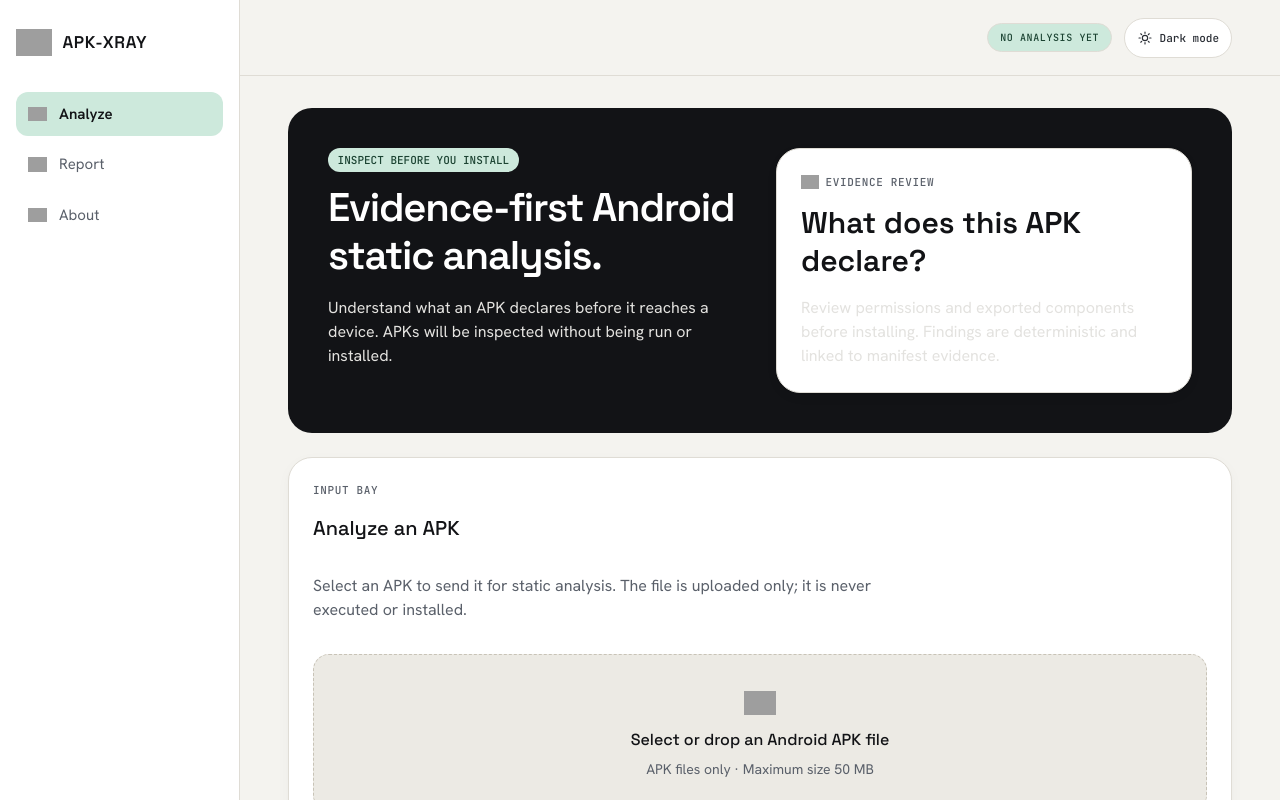
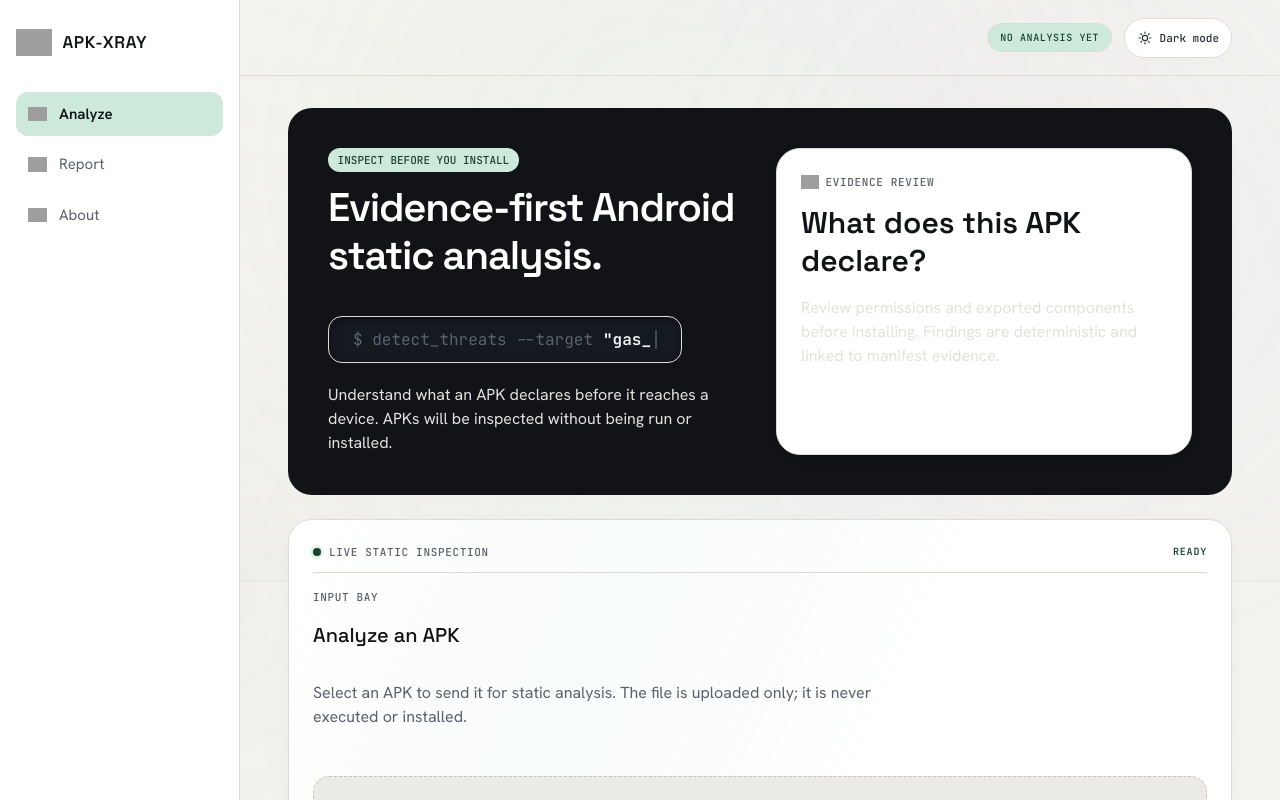
Before and after one commit to justsamridhi/APK-Xray, a React (Vite) app in the folder frontend/: page / in a window 1280 px wide. Shown: the top 800 px of the page. Built offline with nearby package versions, Linux system fonts and the light colour scheme; grey boxes are pictures that could not be loaded.

Commit message:
Frontend Updated

```diff
--- a/frontend/src/App.tsx
+++ b/frontend/src/App.tsx
@@ -49,6 +49,50 @@ function getInitialTheme(): Theme {
     // Storage may be unavailable in private browsing or a restricted environment.
   }
   return typeof window.matchMedia === 'function' && window.matchMedia('(prefers-color-scheme: dark)').matches ? 'dark' : 'light'
+}
+
+const typewriterTargets = [
+  '"fake_traffic_challan.apk"',
+  '"gas_bill_kyc_update.apk"',
+  '"parcel_delivery_duty.apk"',
+  '"govt_subsidy_scheme.apk"',
+  '"banking_support_patch.apk"',
+]
+
+function TypewriterTarget() {
+  const [text, setText] = useState('')
+
+  useEffect(() => {
+    let phraseIndex = 0
+    let characterIndex = 0
+    let deleting = false
+    let timer: number | undefined
+
+    const tick = () => {
+      const phrase = typewriterTargets[phraseIndex]
+      characterIndex += deleting ? -1 : 1
+      setText(phrase.slice(0, characterIndex))
+
+      if (!deleting && characterIndex === phrase.length) {
+        deleting = true
+        timer = window.setTimeout(tick, 1600)
+      } else if (deleting && characterIndex === 0) {
+        deleting = false
+        phraseIndex = (phraseIndex + 1) % typewriterTargets.length
+        timer = window.setTimeout(tick, 400)
+      } else {
+        timer = window.setTimeout(tick, deleting ? 45 : 85)
+      }
+    }
+
+    tick()
+    return () => { if (timer !== undefined) window.clearTimeout(timer) }
+  }, [])
+
+  return <div className="typewriter-box" aria-label={`Example APK target: ${text || typewriterTargets[0]}`}>
+    <span className="typewriter-prefix">$ detect_threats --target</span>
+    <span className="typewriter-text" aria-hidden="true">{text}</span><span className="cursor" aria-hidden="true" />
+  </div>
 }
 
 function AnalyzePage({ onReport }: { onReport: (report: ReportData) => void }) {
@@ -123,10 +167,11 @@ function AnalyzePage({ onReport }: { onReport: (report: ReportData) => void }) {
 
   return <main className="page-content">
     <section className="hero-panel">
-      <div><Badge tone="safe">INSPECT BEFORE YOU INSTALL</Badge><h1>Evidence-first Android static analysis.</h1><p>Understand what an APK declares before it reaches a device. APKs will be inspected without being run or installed.</p></div>
+      <div><Badge tone="safe">INSPECT BEFORE YOU INSTALL</Badge><h1>Evidence-first Android static analysis.</h1><TypewriterTarget /><p>Understand what an APK declares before it reaches a device. APKs will be inspected without being run or installed.</p></div>
       <Card><span className="eyebrow"><Icon name="shieldCheck" /> EVIDENCE REVIEW</span><h2>What does this APK declare?</h2><p className="page-intro">Review permissions and exported components before installing. Findings are deterministic and linked to manifest evidence.</p></Card>
     </section>
-    <Card className="upload-placeholder">
+    <Card className="upload-placeholder scanner-deck">
+      <div className="scanner-deck-header"><span className="radar-dot" aria-hidden="true" /><span className="eyebrow">LIVE STATIC INSPECTION</span><span className="scanner-deck-status">READY</span></div>
       <span className="eyebrow">INPUT BAY</span>
       <h2>Analyze an APK</h2>
       <p className="page-intro">Select an APK to send it for static analysis. The file is uploaded only; it is never executed or installed.</p>
@@ -494,5 +539,14 @@ export default function App() {
     }
   }, [theme])
 
+  useEffect(() => {
+    const updateAmbientGlow = (event: MouseEvent) => {
+      document.documentElement.style.setProperty('--mouse-x', `${(event.clientX / window.innerWidth) * 100}%`)
+      document.documentElement.style.setProperty('--mouse-y', `${(event.clientY / window.innerHeight) * 100}%`)
+    }
+    window.addEventListener('mousemove', updateAmbientGlow, { passive: true })
+    return () => window.removeEventListener('mousemove', updateAmbientGlow)
+  }, [])
+
   return <><div className='ambient-glow' /><div className='grid-bg' /><div className='scanline' /><div className='bg-radial' /><div className='bg-radial-2' /><NavigationLayout currentPath={path} theme={theme} onThemeToggle={() => setTheme((current) => current === 'light' ? 'dark' : 'light')}><div className="shell">{path === '/report/sample' ? <SampleReportPage /> : path === '/report' || path.startsWith('/report/') ? <ReportPage activeReport={report} onReport={setReport} /> : path === '/about' ? <AboutPage /> : <AnalyzePage onReport={setReport} />}<footer className="footer demo-note"><span>STATIC ANALYSIS · EVIDENCE REVIEW</span><span>APKS ARE NEVER EXECUTED</span></footer></div></NavigationLayout></>
 }
--- a/frontend/src/styles.css
+++ b/frontend/src/styles.css
@@ -61,7 +61,7 @@ html { overflow-x: hidden; }
 body { margin: 0; color: var(--text); background: var(--background); transition: background-color .15s, color .15s; }
 button, input { font: inherit; }
 button:focus-visible, a:focus-visible, [role="button"]:focus-visible { outline: 3px solid var(--text); outline-offset: 3px; }
-.application-layout { display: grid; grid-template-columns: 15rem minmax(0, 1fr); min-height: 100vh; }
+.application-layout { position: relative; z-index: 1; display: grid; grid-template-columns: 15rem minmax(0, 1fr); min-height: 100vh; }
 .sidebar { display: flex; flex-direction: column; gap: 2rem; padding: 1.5rem 1rem; background: var(--surface); border-right: 1px solid var(--border); }
 .sidebar-brand, .mobile-brand { display: inline-flex; align-items: center; gap: .65rem; color: var(--text); text-decoration: none; white-space: nowrap; }
 .sidebar-brand .brand-logo, .mobile-brand .brand-logo { width: 36px; height: 36px; }
@@ -434,7 +434,7 @@ button:focus-visible, a:focus-visible, [role="button"]:focus-visible { outline:
     linear-gradient(to right, rgba(255, 255, 255, 0.05) 1px, transparent 1px),
     linear-gradient(to bottom, rgba(255, 255, 255, 0.05) 1px, transparent 1px);
   pointer-events: none;
-  z-index: -1;
+  z-index: 0;
 }
 
 /* Dark mode grid */
@@ -453,7 +453,7 @@ button:focus-visible, a:focus-visible, [role="button"]:focus-visible { outline:
   position: fixed;
   inset: 0;
   pointer-events: none;
-  z-index: -1;
+  z-index: 0;
   background:
     radial-gradient(800px circle at var(--mouse-x, 50%) var(--mouse-y, 20%), rgba(185, 224, 207, 0.08), transparent 70%),
     radial-gradient(circle at 85% 35%, rgba(209, 201, 242, 0.06) 0%, transparent 55%),
@@ -481,7 +481,7 @@ button:focus-visible, a:focus-visible, [role="button"]:focus-visible { outline:
   background: linear-gradient(180deg, transparent 0%, rgba(185, 224, 207, 0.04) 50%, rgba(185, 224, 207, 0.1) 98%, #B9E0CF 100%);
   opacity: 0.25;
   pointer-events: none;
-  z-index: -1;
+  z-index: 0;
   animation: radarScan 10s linear infinite;
 }
 
@@ -516,7 +516,9 @@ button:focus-visible, a:focus-visible, [role="button"]:focus-visible { outline:
   border: 1px solid var(--border);
   border-radius: 14px;
   padding: 12px 24px;
-  margin: 0 auto 32px;
+  width: fit-content;
+  max-width: 100%;
+  margin: 1.25rem 0;
   font-family: 'JetBrains Mono', monospace;
   font-size: 16px;
   color: #D1C9F2;
@@ -532,6 +534,8 @@ button:focus-visible, a:focus-visible, [role="button"]:focus-visible { outline:
   color: #f5f6f8;
   font-weight: 600;
   position: relative;
+  overflow: hidden;
+  text-overflow: ellipsis;
   white-space: pre;
 }
 
@@ -548,6 +552,60 @@ button:focus-visible, a:focus-visible, [role="button"]:focus-visible { outline:
 @keyframes blink {
   0%, 100% { opacity: 1; }
   50% { opacity: 0; }
+}
+
+/* Scanner shell used by the real upload flow, not only the reference mock-up. */
+.scanner-deck {
+  position: relative;
+  overflow: hidden;
+}
+
+.scanner-deck::before {
+  position: absolute;
+  inset: 0;
+  z-index: 0;
+  content: '';
+  pointer-events: none;
+  background: linear-gradient(115deg, transparent 20%, rgba(185, 224, 207, .1) 50%, transparent 80%);
+  transform: translateX(-100%);
+  animation: scannerSweep 4s ease-in-out infinite;
+}
+
+.scanner-deck > * { position: relative; z-index: 1; }
+
+.scanner-deck-header {
+  display: flex;
+  align-items: center;
+  gap: .5rem;
+  width: 100%;
+  padding-bottom: .75rem;
+  border-bottom: 1px solid var(--border);
+}
+
+.scanner-deck-status {
+  margin-left: auto;
+  color: var(--mint-ink);
+  font: 600 10px/14px 'JetBrains Mono', monospace;
+  letter-spacing: .08em;
+}
+
+.radar-dot {
+  width: .5rem;
+  height: .5rem;
+  border-radius: 50%;
+  background: var(--mint-ink);
+  box-shadow: 0 0 0 rgba(185, 224, 207, .7);
+  animation: radarPulse 1.8s ease-out infinite;
+}
+
+@keyframes scannerSweep {
+  0%, 25% { transform: translateX(-100%); }
+  60%, 100% { transform: translateX(100%); }
+}
+
+@keyframes radarPulse {
+  0% { box-shadow: 0 0 0 0 rgba(185, 224, 207, .7); }
+  70%, 100% { box-shadow: 0 0 0 .6rem rgba(185, 224, 207, 0); }
 }
 
 /* ============================================
@@ -763,7 +821,7 @@ button:focus-visible, a:focus-visible, [role="button"]:focus-visible { outline:
   right: -100px;
   filter: blur(80px);
   pointer-events: none;
-  z-index: -2;
+  z-index: 0;
 }
 
 .bg-radial-2 {
@@ -776,7 +834,7 @@ button:focus-visible, a:focus-visible, [role="button"]:focus-visible { outline:
   left: -80px;
   filter: blur(90px);
   pointer-events: none;
-  z-index: -2;
+  z-index: 0;
 }
 
 /* Report Hero Section from ref2 */
```
Also changed, not shown: 1 other file (tests, documents, lock files or other folders).
